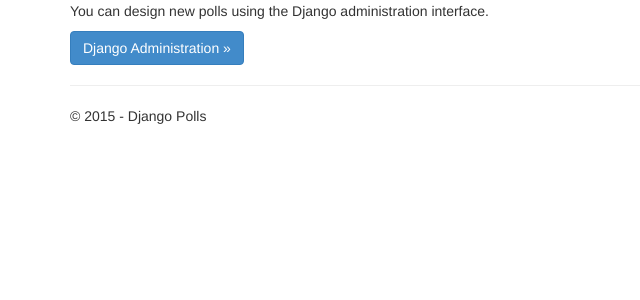
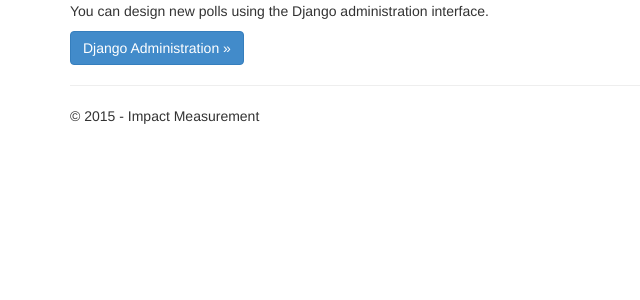
Before and after one commit to tems4real/SEteam5, a Django app: page / in a window 1280 px wide. Shown: the part 312-612 px from the top of the page, without its empty margins (0-640 px from the left). Run offline with Django 3.2, Linux system fonts and the light colour scheme; data that the repository does not hold is empty; some libraries are stand-ins or nearby versions.

Commit message:
added impact copywrite

```diff
--- a/beta/beta/app/templates/app/layout.html
+++ b/beta/beta/app/templates/app/layout.html
@@ -35,7 +35,7 @@
 {% block content %}{% endblock %}
         <hr/>
         <footer>
-            <p>&copy; {{ year }} - Django Polls</p>
+            <p>&copy; {{ year }} - Impact Measurement</p>
         </footer>
     </div>
 
```
